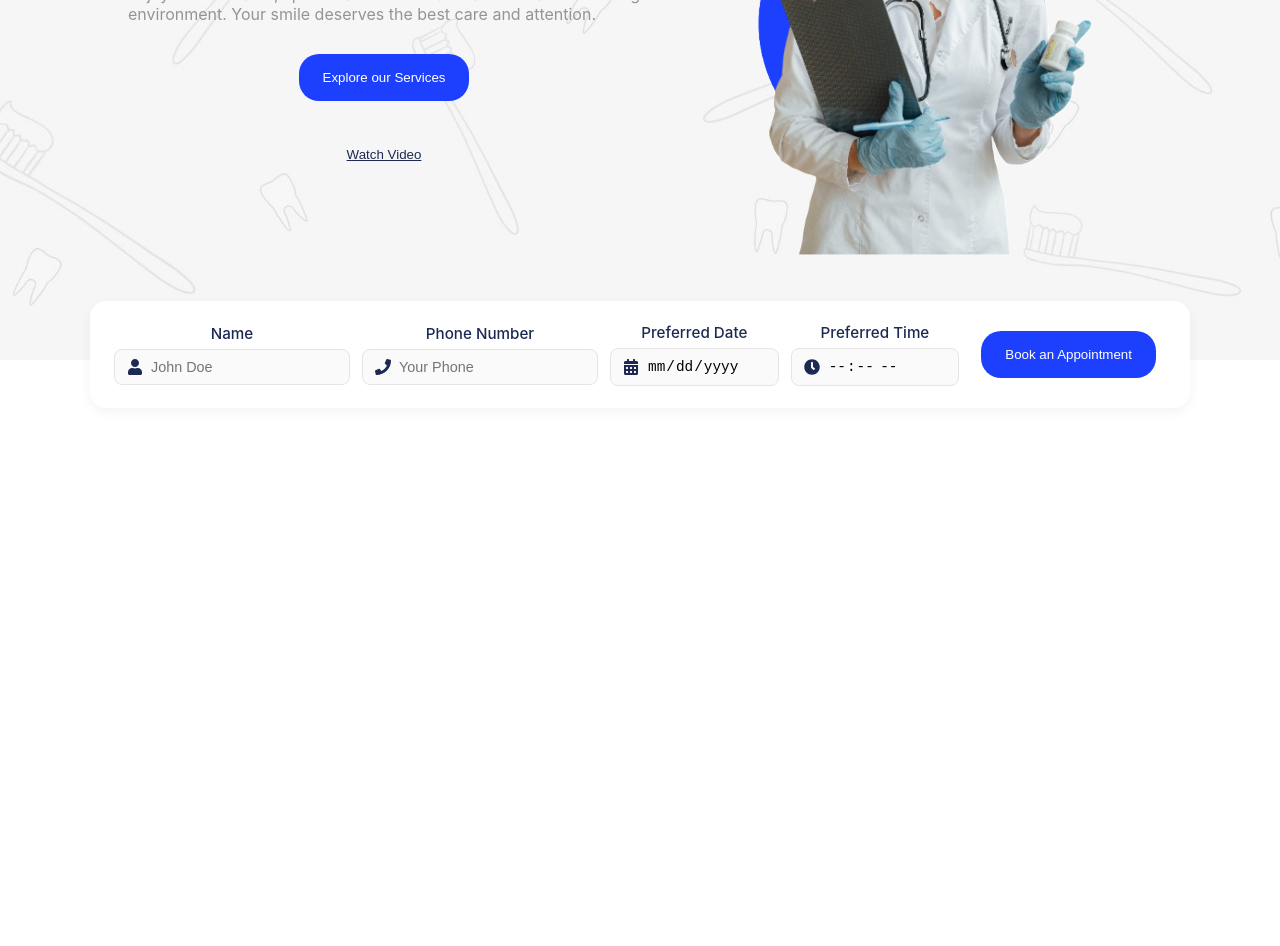
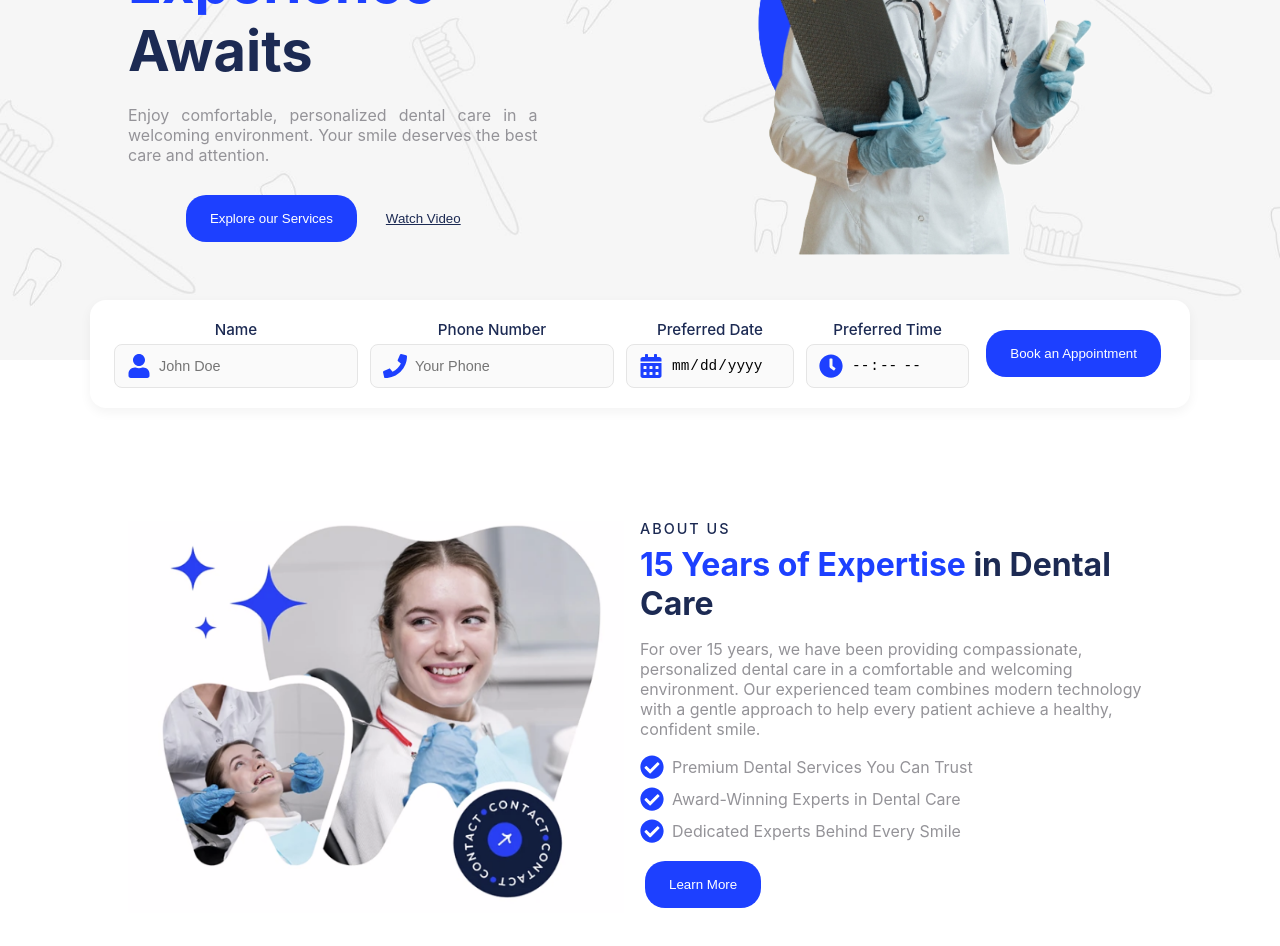
Before and after one commit to masamladenovic/vizi_zubar_front, a React (Create React App) app: page / in a window 1280 px wide. Shown: the part 440-1386 px from the top of the page. Before the commit the page ends 864 px from the top, so only its background shows below. Built offline with nearby package versions, Linux system fonts and the light colour scheme.

Commit message:
Kreirana sekcija About Us

```diff
--- a/src/App.css
+++ b/src/App.css
@@ -11,7 +11,7 @@
   box-sizing: border-box;
 }
 
-p{
+p, li{
   color: var(--text-color);
 }
 
@@ -26,5 +26,5 @@ button{
   cursor: pointer;
   border: none;
   border-radius: 20px;
-  margin: 10px;
+  margin: 10px 5px;
 }
--- /dev/null
+++ b/src/components/AboutUsSection.jsx
@@ -0,0 +1,39 @@
+import "./CSS/AboutUsSection.css";
+import { FaCheckCircle } from "react-icons/fa";
+
+const AboutUsSection = () => {
+  return (
+    <section className="about-section">
+      <div className="about-content">
+        <div className="about-image">
+          <img src="../../../images/about-us.png" alt="" />
+        </div>
+        <div className="about-text">
+          <p className="about-subtitle">ABOUT US</p>
+          <h2>
+            <span className="highlight">15 Years of Expertise</span> in Dental
+            Care
+          </h2>
+          <p className="about-description">
+            For over 15 years, we have been providing compassionate,
+            personalized dental care in a comfortable and welcoming environment. Our experienced team combines modern technology with a gentle approach to help every patient achieve a healthy, confident smile.
+          </p>
+          <ul className="about-list">
+            <li>
+              <FaCheckCircle className="icon" /> Premium Dental Services You Can Trust
+            </li>
+            <li>
+              <FaCheckCircle className="icon" /> Award-Winning Experts in Dental Care
+            </li>
+            <li>
+              <FaCheckCircle className="icon" /> Dedicated Experts Behind Every Smile
+            </li>
+          </ul>
+          <button>Learn More</button>
+        </div>
+      </div>
+    </section>
+  );
+};
+
+export default AboutUsSection;
--- /dev/null
+++ b/src/components/CSS/AboutUsSection.css
@@ -0,0 +1,83 @@
+.about-section{
+  padding: 4rem 1rem;
+  background-color: white;
+}
+
+.about-content{
+  display: flex;
+  flex-direction: column;
+  align-items: center;
+  text-align: left;
+  gap: 1rem;
+}
+
+.about-image img{
+  width: 100%;
+  max-width: 500px;
+  height: auto;
+}
+
+.about-subtitle{
+  font-size: 0.9rem;
+  color: var(--secondary-color);
+  letter-spacing: 2px;
+  text-transform: uppercase;
+  margin-bottom: 0.5rem;
+  font-weight: 500;
+}
+
+.about-text h2{
+  font-size: 2rem;
+  color: var(--secondary-color);
+  margin-bottom: 1rem;
+}
+
+.highlight{
+  color: var(--primary-color);
+  font-weight: bold;
+}
+
+.about-list{
+  margin-top: 1rem;
+  list-style: none;
+  padding: 0;
+}
+
+.about-list li{
+  display: flex;
+  align-items: center;
+  gap: 0.5rem;
+  margin-bottom: 0.5rem;
+}
+
+.icon{
+  color: var(--primary-color);
+  font-size: 1.5rem;
+}
+
+@media (min-width: 768px){
+  .about-section{
+    margin-top: 6rem;
+    padding: 4rem 10%;
+  }
+
+  .about-content{
+    flex-direction: row;
+    justify-content: space-between;
+    align-items: center;
+  }
+
+  .about-text{
+    max-width: 50%;
+  }
+
+  .about-image{
+    flex: 1;
+  }
+
+  .about-text{
+    flex: 2;
+  }
+
+
+}
--- a/src/components/CSS/HeroSekcija.css
+++ b/src/components/CSS/HeroSekcija.css
@@ -30,6 +30,10 @@
   align-items: center;
   justify-content: center;
   padding: 0;
+}
+
+.hero-dugmad{
+
 }
 
 .hero-slika {
@@ -73,6 +77,7 @@
 
   .hero-naslov {
     text-align: left !important;
+    font-size: 3.5rem;
   }
 
   .kolona1 {
@@ -82,6 +87,7 @@
     justify-content: center;
     text-align: justify !important;
     padding: 0;
+    max-width: 80%;
   }
 
   .kolona2 {
--- a/src/components/HeroSekcija.jsx
+++ b/src/components/HeroSekcija.jsx
@@ -14,8 +14,10 @@ const HeroSekcija = ({ naslov, opis, dugme1, dugme2, slika }) => {
               dangerouslySetInnerHTML={{ __html: naslov }}
             ></h1>
             <p>{opis}</p>
-            <button>{dugme1}</button>
-            <button className="hero-dugme-link">{dugme2}</button>
+            <div className="hero-dugmad">
+              <button>{dugme1}</button>
+              <button className="hero-dugme-link">{dugme2}</button>
+            </div>
           </div>
           <div className="kolona2">
             <img className="hero-slika" src={slika} alt="" />
@@ -23,7 +25,6 @@ const HeroSekcija = ({ naslov, opis, dugme1, dugme2, slika }) => {
         </div>
         <AppointmentForm />
       </section>
-
     </>
   );
 };
--- a/src/pages/Pocetna.jsx
+++ b/src/pages/Pocetna.jsx
@@ -1,8 +1,10 @@
 import React from "react";
 import HeroSekcija from "../components/HeroSekcija";
+import AboutUsSection from "../components/AboutUsSection";
 
 const Pocetna = () => {
   return (
+    <>
       <HeroSekcija
         naslov={"Your <span>Best Dental Experience</span> Awaits"}
         opis={
@@ -12,6 +14,8 @@ const Pocetna = () => {
         dugme2={"Watch Video"}
         slika={"../../images/hero-doktorka.png"}
       />
+      <AboutUsSection />
+    </>
   );
 };
 
```
Also changed, not shown: public/images/about-us.png (added). Lines whose indentation alone changed are shown as unchanged.
